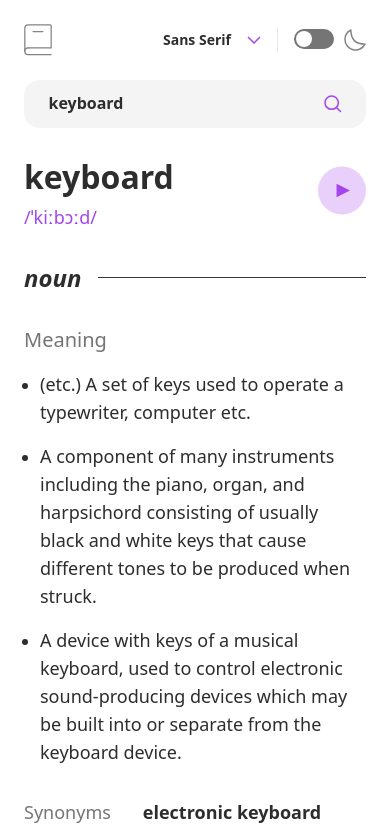
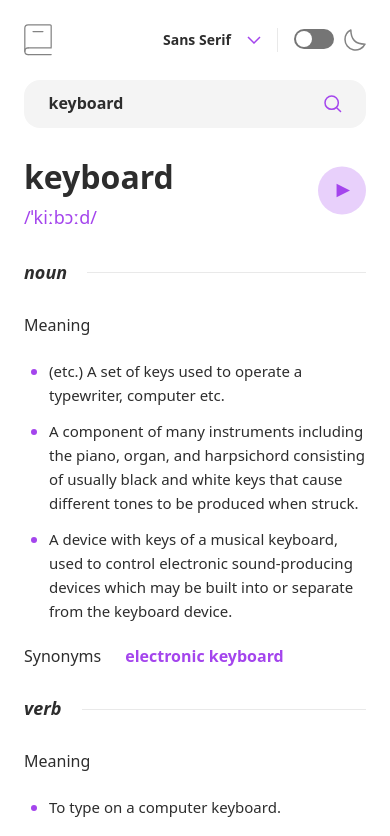
Before and after one commit to azanra/dictionary-web-app, a React (Vite) app: page / in a window 390 px wide. Shown: the top 836 px of the page. Built offline with nearby package versions, Linux system fonts and the light colour scheme.

Commit message:
feat: add responsive meaning

```diff
--- a/src/App.css
+++ b/src/App.css
@@ -16,6 +16,7 @@
   --neutral-950: #000000;
   --neutral-900: #1f1f1f;
   --neutral-800: #2d2d2d;
+  --neutral-700: #3a3a3a;
   --neutral-500: #757575;
   --neutral-200: #e9e9e9;
   --neutral-100: #f4f4f4;
--- a/src/pages/components/FontDropdown.tsx
+++ b/src/pages/components/FontDropdown.tsx
@@ -15,7 +15,7 @@ const FontDropdown = () => {
       <Dropdown>
         <Dropdown.Trigger>
           <div className="flex items-center gap-[16px] pr-[16px] md:pr-[24px] border-r border-(--neutral-200) dark:border-(--neutral-0) h-[24px] py-[4px]">
-            <p className="text-preset-7-bold md:text-preset-4-bold">
+            <p className="text-preset-7 font-bold md:text-preset-4">
               {currentFont}
             </p>
             <ArrowDown />
@@ -26,8 +26,8 @@ const FontDropdown = () => {
             const activeFont = dictionaryUtils.getFontValue(font.name);
             const isMono =
               font.name === "Mono"
-                ? "text-preset-4-bold"
-                : "text-preset-7-bold";
+                ? "text-preset-4 font-bold"
+                : "text-preset-7 font-bold";
 
             return (
               <Dropdown.MenuItems
@@ -35,7 +35,7 @@ const FontDropdown = () => {
                 onClick={() => setCurrentFont(font.name)}
               >
                 <p
-                  className={`${activeFont} ${isMobile ? isMono : ""} md:text-preset-4-bold w-[90px] text-(--neutral-800) dark:text-(--neutral-0) hover:text-(--purple-500) text-nowrap`}
+                  className={`${activeFont} ${isMobile ? isMono : ""} md:text-preset-4 md:font-bold w-[90px] text-(--neutral-800) dark:text-(--neutral-0) hover:text-(--purple-500) text-nowrap`}
                 >
                   {font.name}
                 </p>
--- a/src/pages/components/Input.tsx
+++ b/src/pages/components/Input.tsx
@@ -36,7 +36,7 @@ const Input = ({
           id="keyword"
           value={keyword}
           onChange={(e) => setKeyword(e.target.value)}
-          className={`cursor-pointer text-preset-5-bold-mobile ${isMonoMobile ? "leading-[106%]" : ""} bg-(--neutral-100) dark:bg-(--neutral-900) w-full rounded-(--radius-16) px-[24.5px] py-[14.5px] md:px-[24px] md:py-[20px] focus:outline-1 ${isValid ? "focus:outline-(--purple-500)" : "focus:outline-(--red-500)"}`}
+          className={`cursor-pointer text-preset-5-mobile font-bold ${isMonoMobile ? "leading-[106%]" : ""} bg-(--neutral-100) dark:bg-(--neutral-900) w-full rounded-(--radius-16) px-[24.5px] py-[14.5px] md:px-[24px] md:py-[20px] focus:outline-1 ${isValid ? "focus:outline-(--purple-500)" : "focus:outline-(--red-500)"}`}
         />
         <button
           type="submit"
--- a/src/pages/components/Meaning.tsx
+++ b/src/pages/components/Meaning.tsx
@@ -1,6 +1,6 @@
 import { useDictionary } from "../hooks/useDictionary";
 import type { IMeanings } from "../interfaces/dictionaryInterface";
-import { useTheme } from "../../shared/hooks/useTheme";
+import { useFont } from "../../shared/hooks/useFont";
 
 const Meaning = () => {
   const { data } = useDictionary();
@@ -17,28 +17,59 @@ const Meaning = () => {
 
 const MeaningItem = ({ speech }: { speech: IMeanings }) => {
   const { partOfSpeech, definitions, synonyms, antonyms } = speech;
-  const isDark = useTheme();
+  const { currentFont } = useFont();
+
+  const dynamicClass = {
+    ["Sans Serif"]: {
+      speech: "leading-[122%] italic",
+      meaning: "md:leading-[120%]",
+      definitionContainer: "md:mb-[40px] xxl:mb-[64px]",
+      def: "",
+    },
+    ["Serif"]: {
+      speech: "leading-[127%] italic",
+      meaning: "md:leading-[130%]",
+      definitionContainer: "md:mb-[36px] xxl:mb-[60px]",
+      def: "",
+    },
+    ["Mono"]: {
+      speech: "leading-[133%] md:leading-[104%]",
+      meaning: "leading-[106%] md:leading-[105%]",
+      definitionContainer: "md:mb-[50px] xxl:mb-[47px]",
+      def: "tracking-[-0.25px]",
+    },
+  };
 
   return (
     <div>
-      <div className="flex items-center mb-[32px]">
-        <h1 className="font-bold text-2xl italic">{partOfSpeech}</h1>
-        <hr
-          className={`w-full ml-[16px] ${
-            isDark ? `text-[#3a3a3a]` : "text-[#e9e9e9]"
-          }`}
-        />
+      <div className="flex items-center mb-[32px] md:mb-[40px] gap-[20px]">
+        <h1
+          className={`text-preset-4 font-bold md:text-preset-2 ${dynamicClass[currentFont].speech}`}
+        >
+          {partOfSpeech}
+        </h1>
+        <hr className="w-full text-(--neutral-200) dark:text-(--neutral-700)" />
       </div>
-      <p className="text-[#757575] text-xl mb-[16px]">Meaning</p>
-      <div className="mb-[32px] pl-[16px] marker:text-(--purple)">
-        <ul className="list-disc">
+      <p
+        className={`text-preset-5-mobile md:text-preset-3-regular ${dynamicClass[currentFont].meaning} mb-[24px]`}
+      >
+        Meaning
+      </p>
+      <div
+        className={`mb-[24px] ${dynamicClass[currentFont].definitionContainer} pl-[25px] xxl:ml-[22px] marker:text-(--purple-500)`}
+      >
+        <ul className="list-disc flex flex-col gap-[12px]">
           {definitions.map((definition, index) => {
             const { definition: def, example } = definition;
+            const textClass = `${dynamicClass[currentFont].def} text-preset-6-mobile md:text-preset-4`;
+
             return (
               <li key={index}>
-                <p className={`text-lg ${!example && "mb-[16px]"}`}>{def}</p>
+                <p className={textClass}>{def}</p>
                 {example && (
-                  <p className="my-[12px] text-lg text-[#757575]">{example}</p>
+                  <p className={`mt-[12px] text-(--neutral-500) ${textClass}`}>
+                    "{example}"
+                  </p>
                 )}
               </li>
             );
@@ -59,19 +90,34 @@ const MeaningItems = ({
   meaningType: "Synonyms" | "Antonyms";
 }) => {
   const { fetchDictionary } = useDictionary();
+  const { currentFont } = useFont();
+
+  const dynamicClass = {
+    ["Sans Serif"]: {
+      meaningType: "md:leading-[120%]",
+    },
+    ["Serif"]: {
+      meaningType: "md:leading-[130%]",
+    },
+    ["Mono"]: {
+      meaningType: "leading-[106%] md:leading-[105%]",
+    },
+  };
+
+  const textClass = `text-preset-5-mobile ${dynamicClass[currentFont].meaningType}`;
 
   return (
     <>
       {meaning && meaning.length > 0 && (
-        <div className="flex items-center gap-[32px] mb-[32px]">
-          <p className="text-[#757575] text-lg">{meaningType}</p>
+        <div className="flex items-center gap-[24px] mb-[32px] md:mb-[40px]">
+          <p className={textClass}>{meaningType}</p>
           <div className="flex w-full flex-wrap gap-[8px] ">
             {meaning.map((mean, index) => {
               return (
                 <button
                   onClick={() => fetchDictionary(mean)}
                   key={index}
-                  className="text-(--purple) font-semibold cursor-pointer text-lg"
+                  className={`text-(--purple-500) cursor-pointer ${textClass} font-bold`}
                 >
                   {" "}
                   {mean}
--- a/src/pages/components/Phonetic.tsx
+++ b/src/pages/components/Phonetic.tsx
@@ -44,11 +44,11 @@ const Phonetic = () => {
     >
       <div className="flex flex-col gap-[8px]">
         <h1
-          className={`text-preset-1-mobile md:text-preset-1 ${dynamicClass[currentFont].lineHeight}`}
+          className={`text-preset-1-mobile font-bold md:text-preset-1 ${dynamicClass[currentFont].lineHeight}`}
         >
           {word}
         </h1>
-        <p className="text-(--purple-500) text-preset-4-bold font-normal md:text-preset-2-sans-regular">
+        <p className="text-(--purple-500) text-preset-4 md:text-preset-2-sans">
           {phonetic}
         </p>
       </div>
--- a/src/styles/Font.css
+++ b/src/styles/Font.css
@@ -35,39 +35,44 @@
 @utility text-preset-1 {
   font-size: 64px;
   letter-spacing: 0px;
-  font-weight: bold;
 }
 
 @utility text-preset-1-mobile {
   font-size: 32px;
-  font-weight: bold;
   letter-spacing: 0px;
 }
 
-@utility text-preset-2-sans-regular {
-  font-family: "Sans";
+@utility text-preset-2 {
   font-size: 24px;
   line-height: 120%;
   letter-spacing: 0px;
 }
 
-@utility text-preset-4-bold {
+@utility text-preset-3-regular {
+  font-size: 20px;
+  letter-spacing: 0px;
+}
+
+@utility text-preset-4 {
   font-size: 18px;
   line-height: 133%;
   letter-spacing: 0px;
-  font-weight: bold;
 }
 
-@utility text-preset-5-bold-mobile {
+@utility text-preset-5-mobile {
   font-size: 16px;
   line-height: 120%;
   letter-spacing: 0px;
-  font-weight: bold;
 }
 
-@utility text-preset-7-bold {
+@utility text-preset-6-mobile {
+  font-size: 15px;
+  line-height: 160%;
+  letter-spacing: 0px;
+}
+
+@utility text-preset-7 {
   font-size: 14px;
   line-height: 170%;
   letter-spacing: 0px;
-  font-weight: bold;
 }
```
